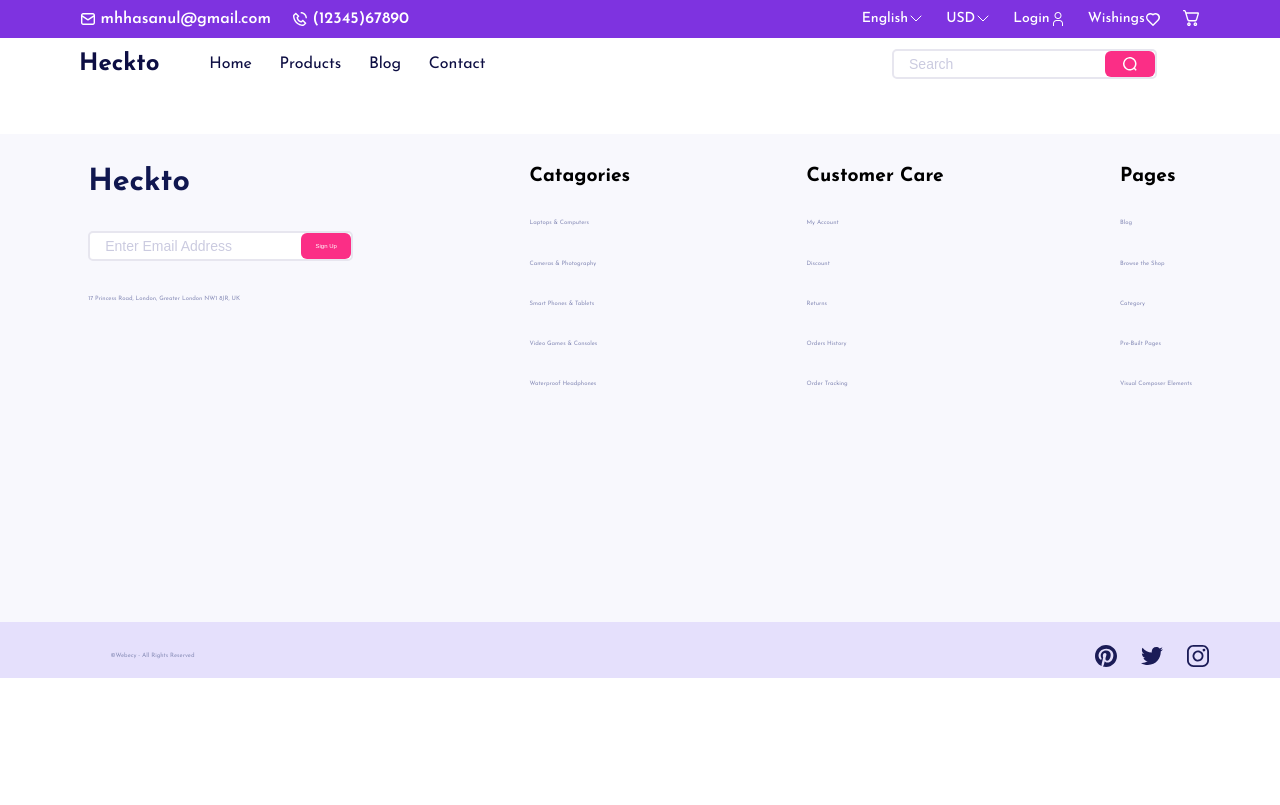
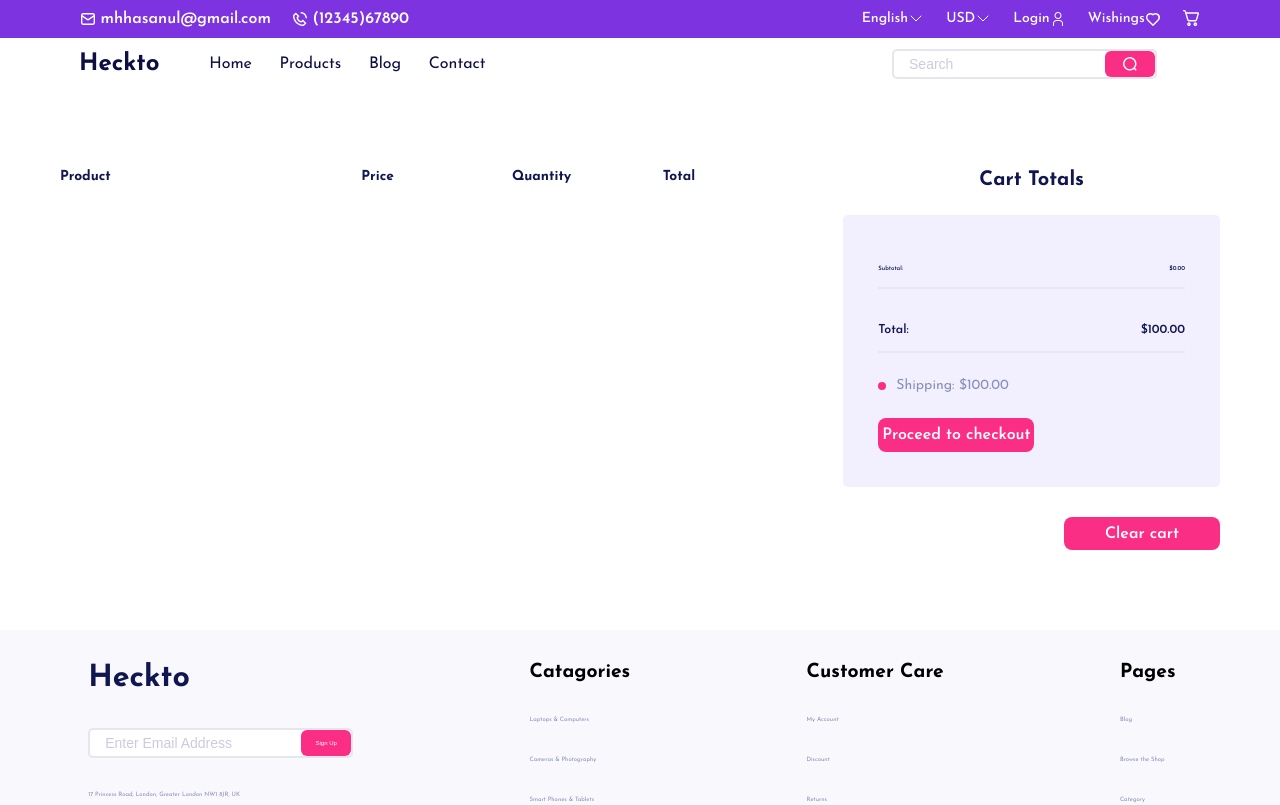
Before and after one commit to tpotoyan-eng/Heckto, an Angular app: page /basket in a window 1280 px wide. Shown: the top 805 px of the page. Built offline with nearby package versions, Linux system fonts and the light colour scheme.

Commit message:
[UPDATE][handeled basket logic]

```diff
--- a/src/DB/indexDb.ts
+++ b/src/DB/indexDb.ts
@@ -194,7 +194,7 @@ export const TOP_CATEGORIES: IProduct[] = [
 
 export const HOMES: IProduct[] = [
   {
-    id: 0,
+    id: 11,
     owner: 'Jon Doe',
     date: new Date('2023-08-21'), // YYYY-MM-DD
     description:
@@ -208,7 +208,7 @@ export const HOMES: IProduct[] = [
     originalPrice: 232,
   },
   {
-    id: 1,
+    id: 12,
     owner: 'Jon Doe',
     date: new Date('2023-08-21'),
     description:
@@ -222,7 +222,7 @@ export const HOMES: IProduct[] = [
     originalPrice: 232,
   },
   {
-    id: 2,
+    id: 13,
     owner: 'Jon Doe',
     date: new Date('2023-08-21'),
     description:
--- a/src/app/basket-item/basket-item.ts
+++ b/src/app/basket-item/basket-item.ts
@@ -1,4 +1,4 @@
-import { Component, input, OnInit, signal } from '@angular/core';
+import { Component, input, OnInit, signal, output, effect } from '@angular/core';
 import { IProduct } from '../../interfaces/app.model';
 import { CommonModule } from '@angular/common';
 
@@ -11,28 +11,37 @@ import { CommonModule } from '@angular/common';
 })
 export class BasketItem implements OnInit {
   itemInp = input.required<IProduct>();
+
   item = signal<IProduct | null>(null);
+  quantity = signal(1);
 
-  quantity = signal(0);
+  passToParent = output<IProduct>();
 
   ngOnInit(): void {
-    this.item.set(this.itemInp());
-    this.quantity.set(this.item()?.quantity ?? 1);
+    const product = this.itemInp();
+
+    this.item.set(product);
+
+    const initialQty = product.quantity ?? 1;
+    this.quantity.set(initialQty);
   }
 
-  updateCount(count: number) {
-    const currentItem = this.item();
+  updateCount(count: number): void {
+    const currentProduct = this.item();
 
-    if (currentItem && currentItem.quantity !== undefined) {
-      const newQuantity = currentItem.quantity + count;
+    if (currentProduct) {
+      const newQuantity = this.quantity() + count;
 
       if (newQuantity >= 1) {
-        this.item.set({
-          ...currentItem,
+        this.quantity.set(newQuantity);
+
+        const updatedItem = {
+          ...currentProduct,
           quantity: newQuantity,
-        });
+        };
+        this.item.set(updatedItem);
 
-        this.quantity.set(newQuantity);
+        this.passToParent.emit(updatedItem);
       }
     }
   }
--- a/src/app/product/product.ts
+++ b/src/app/product/product.ts
@@ -18,6 +18,7 @@ export class Product implements OnChanges {
   typeProduct = input<string>('Tech');
   isZoomed = false;
   basket!: IProduct[];
+
   constructor(protected db: DataBase) {
     const data = localStorage.getItem('Heckto');
     this.basket = data ? JSON.parse(data).basket : [];
@@ -70,5 +71,6 @@ export class Product implements OnChanges {
     } else {
       alert('Product is already in the basket');
     }
+    this.navigate.navigate(['/basket']);
   }
 }
--- a/src/pages/basket.component/basket.component.html
+++ b/src/pages/basket.component/basket.component.html
@@ -1,7 +1,40 @@
-<div class="basket">
-  <div class="products">
-    @for (item of items(); track $index) {
-      <app-basket-item [item]="item"></app-basket-item>
-    }
+<div class="basket-container">
+  <div class="basket-layout">
+    <div class="products-column">
+      <div class="products-header">
+        <span>Product</span>
+        <span>Price</span>
+        <span>Quantity</span>
+        <span>Total</span>
+      </div>
+
+      <div class="products-list">
+        @for (item of items(); track item.id) {
+          <app-basket-item [itemInp]="item" (passToParent)="reciveFromChild($event)">
+          </app-basket-item>
+        }
+      </div>
+    </div>
+
+    <div class="summary-column">
+      <h3 class="summary-title">Cart Totals</h3>
+      <div class="summary-card">
+        <div class="summary-row subtotal">
+          <span>Subtotal:</span>
+          <span>${{ calculateSubtotal() | number: '1.2-2' }}</span>
+        </div>
+
+        <div class="summary-row total">
+          <span>Total:</span>
+          <span>${{ calculateSubtotal() + 100 | number: '1.2-2' }}</span>
+        </div>
+        <p class="shipping-info"><span class="dote active"></span> Shipping: $100.00</p>
+
+        <button class="btn-primary">Proceed to checkout</button>
+      </div>
+      <div class="basket-actions">
+        <button class="btn-primary" (click)="clearCart()">Clear cart</button>
+      </div>
+    </div>
   </div>
 </div>
--- a/src/pages/basket.component/basket.component.scss
+++ b/src/pages/basket.component/basket.component.scss
@@ -0,0 +1,102 @@
+@import '../../styles/variables';
+.basket-container {
+  max-width: 1200px;
+  margin: 80px auto;
+  padding: 0 20px;
+}
+
+.basket-layout {
+  display: flex;
+  gap: 30px;
+  align-items: flex-start;
+  flex-wrap: nowrap;
+}
+
+.products-column {
+  flex: 2;
+  .products-header {
+    display: grid;
+    grid-template-columns: 2fr 1fr 1fr 1fr;
+    padding-bottom: 20px;
+    color: $grey-4;
+    font-weight: 700;
+    font-size: 20px;
+  }
+}
+
+.basket-actions {
+  display: flex;
+  justify-content: flex-end;
+  margin-top: 30px;
+  .btn-clear {
+    background: $primary;
+    color: $white;
+    border: none;
+    padding: 10px 25px;
+    border-radius: 2px;
+    cursor: pointer;
+    font-weight: 600;
+    transition: background 0.3s;
+    &:hover {
+      background: $primary-dark;
+    }
+  }
+}
+
+.summary-column {
+  flex: 1;
+  text-align: center;
+  .summary-title {
+    color: $grey-4;
+    font-size: 20px;
+    margin-bottom: 25px;
+    font-weight: 700;
+  }
+}
+
+.summary-card {
+  background-color: $hero-section;
+  padding: 35px;
+  border-radius: 5px;
+  text-align: left;
+  .summary-row {
+    display: flex;
+    justify-content: space-between;
+    padding: 15px 0;
+    border-bottom: 2px solid #e8e6f1;
+    color: $grey-4;
+    font-weight: 600;
+    &.total {
+      margin-top: 20px;
+      font-size: 18px;
+    }
+  }
+  .shipping-info {
+    color: #8a8fb9;
+    font-size: 14px;
+    margin: 25px 0;
+    display: flex;
+    align-items: center;
+    gap: 10px;
+    .dot {
+      width: 8px;
+      height: 8px;
+      background: #19d16f;
+      border-radius: 50%;
+    }
+  }
+  .btn-checkout {
+    width: 100%;
+    background-color: #19d16f; // Success green from button in image
+    color: $white;
+    border: none;
+    padding: 15px;
+    border-radius: 3px;
+    font-weight: 700;
+    cursor: pointer;
+    margin-top: 10px;
+    &:hover {
+      opacity: 0.9;
+    }
+  }
+}
--- a/src/pages/basket.component/basket.component.ts
+++ b/src/pages/basket.component/basket.component.ts
@@ -1,14 +1,23 @@
-import { Component, signal, afterNextRender } from '@angular/core';
+import {
+  Component,
+  signal,
+  afterNextRender,
+  OnDestroy,
+  HostListener,
+  computed,
+} from '@angular/core';
 import { IProduct } from '../../interfaces/app.model';
 import { BasketItem } from '../../app/basket-item/basket-item';
+import { DecimalPipe } from '@angular/common';
+
 @Component({
   selector: 'app-basket',
   standalone: true,
   templateUrl: './basket.component.html',
   styleUrl: './basket.component.scss',
-  imports: [BasketItem],
+  imports: [BasketItem, DecimalPipe],
 })
-export class BasketComponent {
+export class BasketComponent implements OnDestroy {
   items = signal<IProduct[]>([]);
 
   constructor() {
@@ -18,11 +27,43 @@ export class BasketComponent {
         try {
           const data = JSON.parse(rawData);
           this.items.set(data.basket || []);
-          this.items().forEach(console.log);
         } catch (e) {
           console.error('Error parsing storage', e);
         }
       }
     });
   }
+
+  @HostListener('window:beforeunload')
+  saveOnBrowserExit() {
+    this.persistData();
+  }
+
+  ngOnDestroy(): void {
+    this.persistData();
+  }
+
+  reciveFromChild(updatedItem: IProduct) {
+    this.items.update((currentItems) =>
+      currentItems.map((item) => (item.id === updatedItem.id ? { ...updatedItem } : item)),
+    );
+  }
+
+  private persistData() {
+    const basket = this.items();
+    if (basket.length >= 0) {
+      localStorage.setItem('Heckto', JSON.stringify({ basket }));
+    }
+  }
+  calculateSubtotal = computed(() => {
+    return this.items().reduce((acc, item) => {
+      return acc + item.currentPrice * (item.quantity || 1);
+    }, 0);
+  });
+
+  clearCart() {
+    if (confirm('Are you sure you want to clear your cart?')) {
+      this.items.set([]);
+    }
+  }
 }
```
